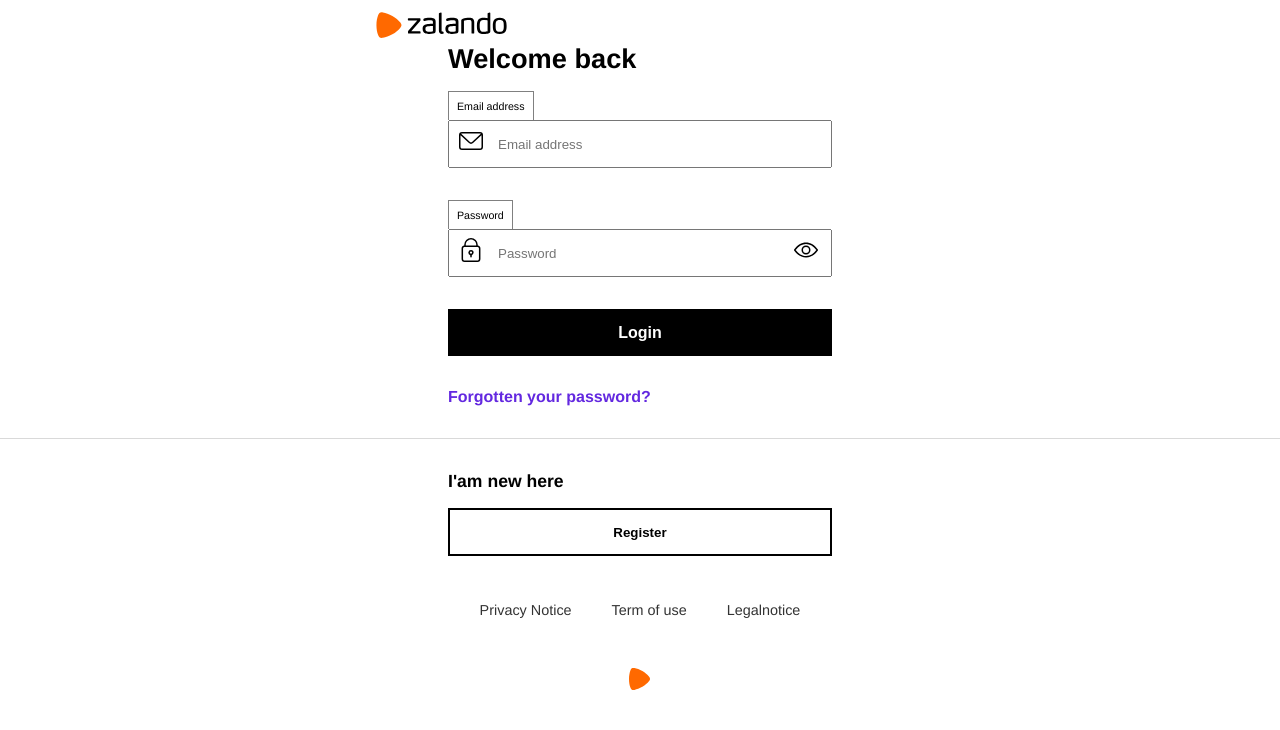
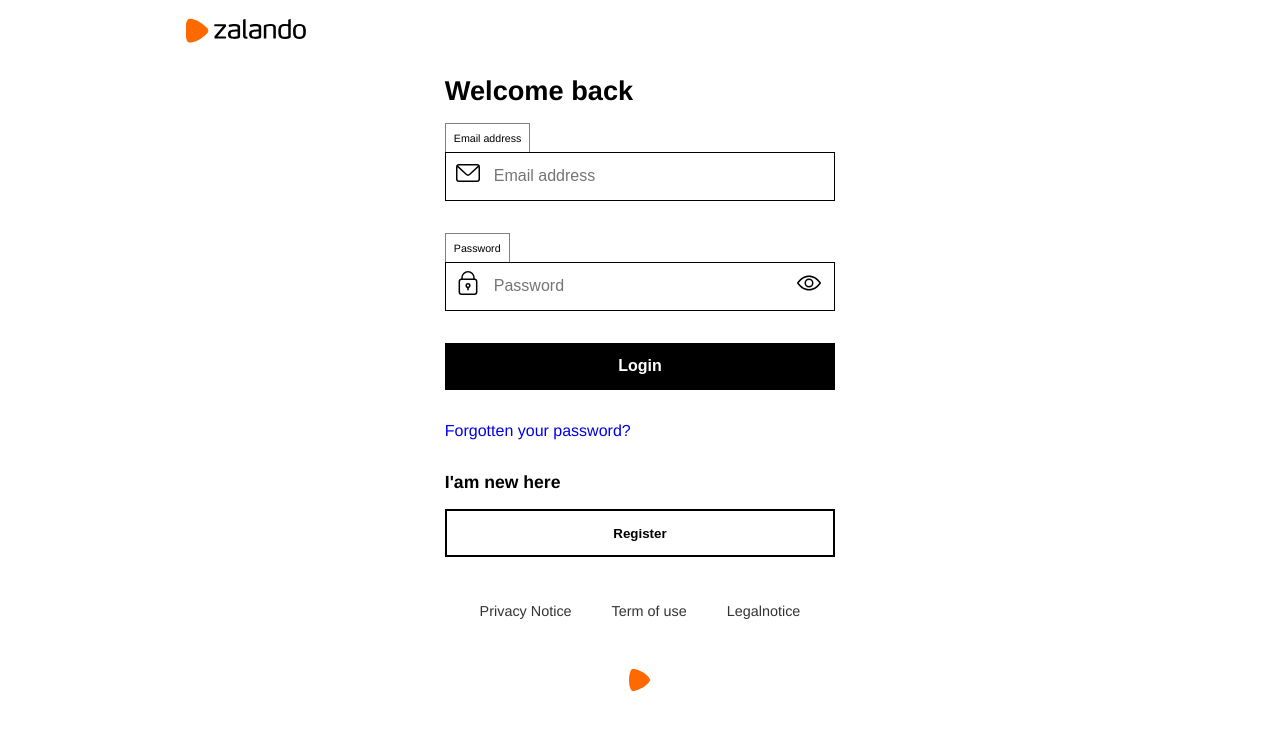
Before and after one commit to elenaRotari/zalandoProject-, a website: page index.html in a window 1280 px wide. Drawn offline with Linux system fonts and the light colour scheme.

Commit message:
some changes- working on

```diff
--- a/index.html
+++ b/index.html
@@ -37,8 +37,8 @@
 
     <svg
       xmlns="http://www.w3.org/2000/svg"
-      width="160"
-      height="39"
+      width="140"
+      height="50"
       viewBox="0 0 122 25"
       xml:space="preserve"
       class="logoZalando"
--- a/sass/_main.scss
+++ b/sass/_main.scss
@@ -4,12 +4,8 @@
   padding-left: 1.2rem;
   padding-top: var.$spacer / 1.3;
   margin-bottom: 1.3rem;
-  @media (min-width: 769px) {
-    margin: 0 17rem;
-    margin-bottom: 1.8rem;
-  }
-  @media (min-width: 1024px) {
-    margin: 0 22rem;
+  @media (min-width: 1277px) {
+    margin-left: 13vw;
   }
 }
 main {
@@ -17,6 +13,10 @@ main {
   // padding: 1rem;
   margin: 0 auto;
   margin-bottom: 2rem;
+  @media (min-width: 350px) {
+    width: var.$width-main-xs;
+  }
+
   @media (min-width: 480px) {
     width: var.$width-main-small;
   }
@@ -69,12 +69,13 @@ main {
     input {
       padding: var.$spacer / 1.1;
       padding-inline-start: 3rem;
+      font-size: 1rem;
+      border: var.$border-size solid var.$color-secondary;
 
       &:hover,
       &:focus {
         border: var.$border-size * 2 solid var.$color-secondary;
         outline: none;
-      }
       }
     }
 
@@ -103,3 +104,4 @@ main {
     border-bottom: var.$border-size solid
       rgba($color: var.$border-color, $alpha: 0.3);
   }
+}
--- a/sass/_section.scss
+++ b/sass/_section.scss
@@ -22,11 +22,14 @@
     font-size: calc(var.$font-size * 1.1);
     margin-bottom: var.$spacer;
   }
+  @media (min-width: 350px) {
+    width: var.$width-main-xs;
+  }
   @media (min-width: 480px) {
     width: var.$width-main-small;
   }
 
-  @media (min-width: 769px) {
+  @media (min-width: 669px) {
     width: var.$width-main-medium;
   }
   @media (min-width: 1024px) {
--- a/sass/_var.scss
+++ b/sass/_var.scss
@@ -2,10 +2,10 @@ $spacer: 1rem;
 $border-size: 1px;
 $font-size: 1rem;
 $image_width: 130px;
+$width-main-xs: 80%;
 $width-main-small: 65%;
 $width-main-medium: 50%;
-$width-main-large: 30%;
-
+$width-main-large: 30.5%;
 $border-color: gray;
 $hover-color: #66676e;
 $footer-color: #333;
```
Also changed, not shown: css/style.css, 1 other file. Lines whose indentation alone changed are shown as unchanged.
